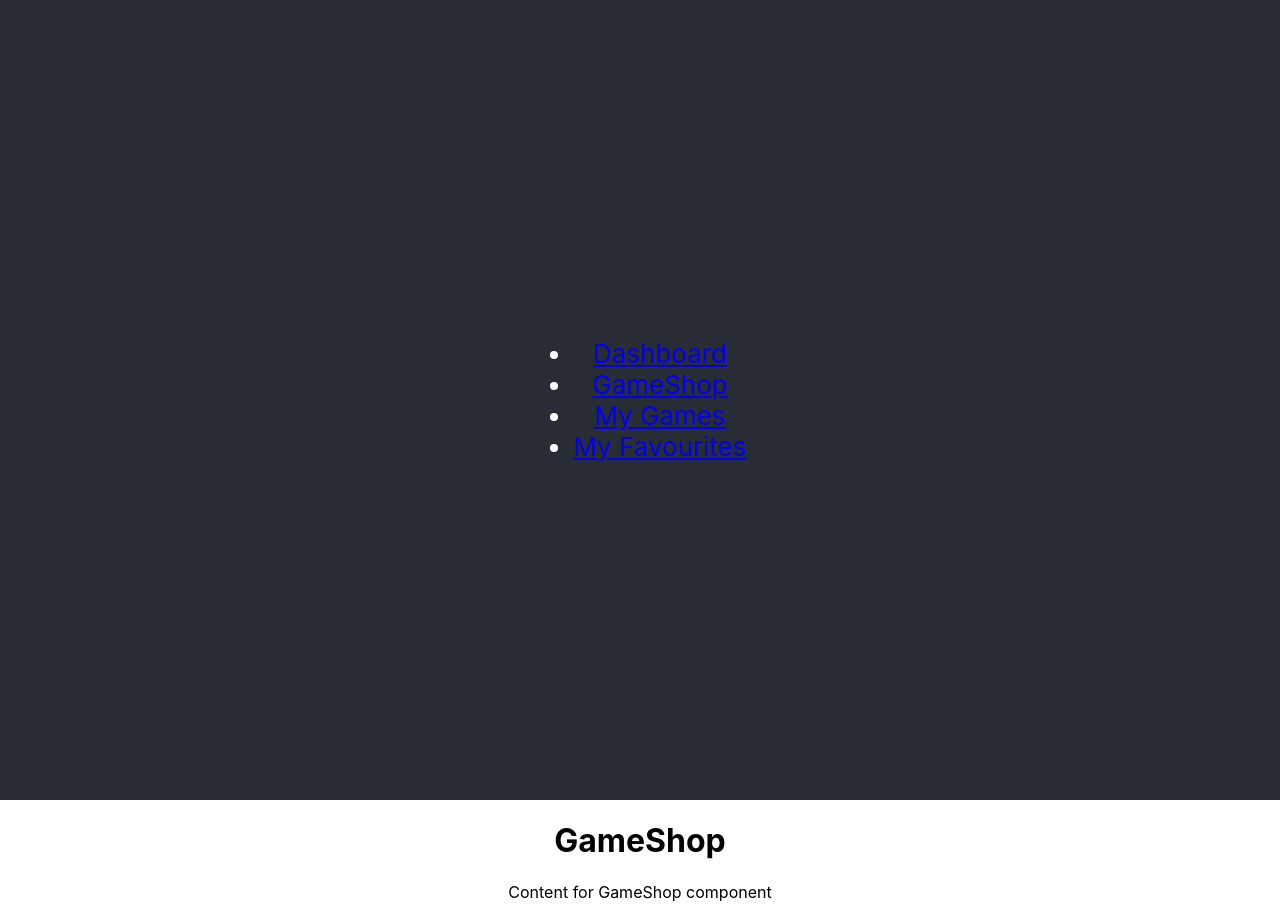
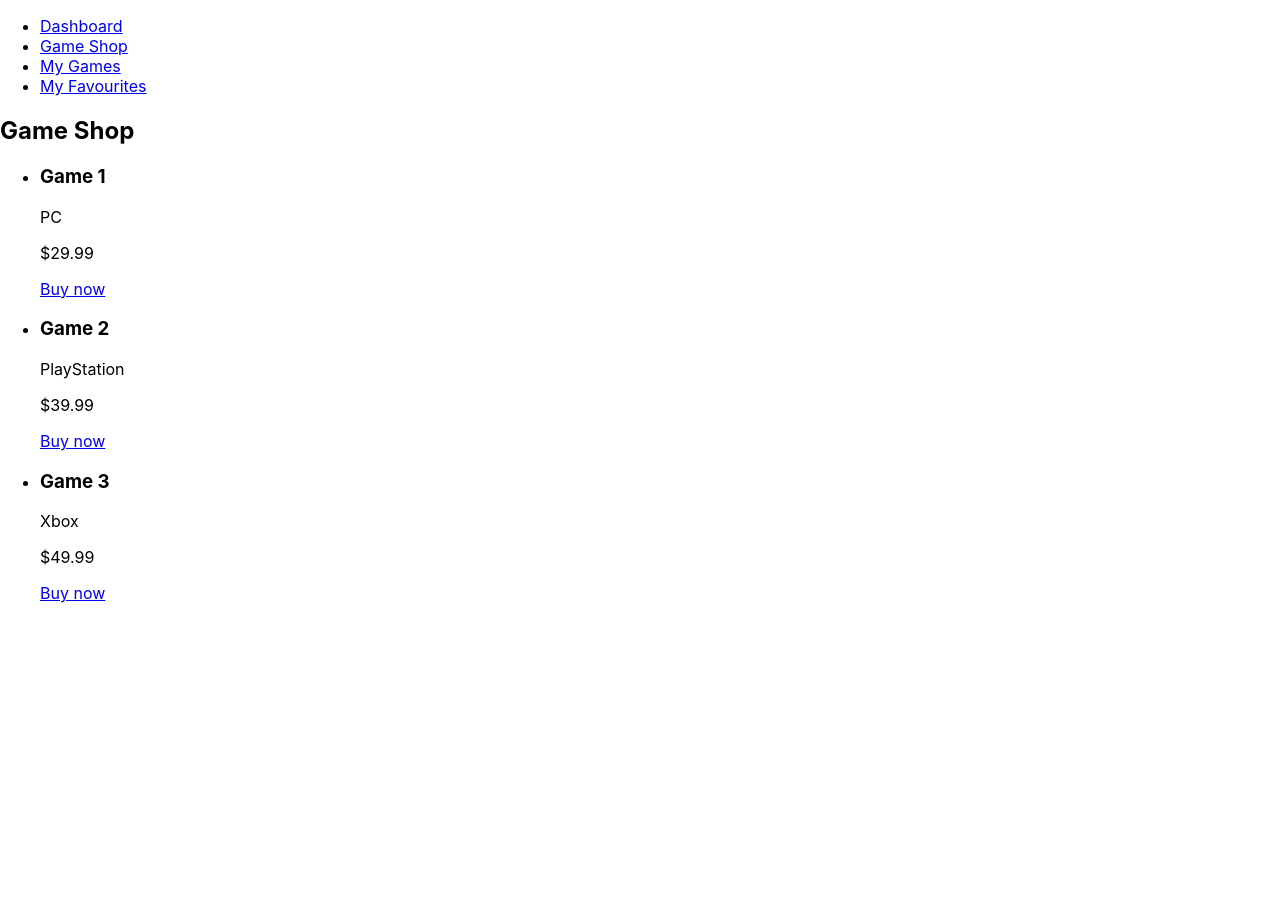
Before and after one commit to HippedFever/eksamensdokument_gruppe2, a React (Create React App) app in the folder spillbibliotek/: page /gameshop in a window 1280 px wide. After the commit the page ends 800 px from the top, so only its background shows below. Built offline with nearby package versions, Linux system fonts and the light colour scheme.

Commit message:
Endret innhold på components

```diff
--- a/spillbibliotek/src/App.js
+++ b/spillbibliotek/src/App.js
@@ -9,28 +9,31 @@ import './App.css';
 function App() {
   return (
     <Router>
-      <div className="App">
-        <nav className="App-header">
+      <div>
+        {/* Menyen */}
+        <nav>
           <ul>
             <li>
               <Link to="/">Dashboard</Link>
             </li>
             <li>
-              <Link to="/gameshop">GameShop</Link>
+              <Link to="/gameshop">Game Shop</Link>
             </li>
             <li>
               <Link to="/mygames">My Games</Link>
             </li>
             <li>
-              <Link to="/favourites">My Favourites</Link>
+              <Link to="/myfavourites">My Favourites</Link>
             </li>
           </ul>
         </nav>
+
+        {/* Routing */}
         <Routes>
           <Route path="/" element={<Dashboard />} />
           <Route path="/gameshop" element={<GameShop />} />
           <Route path="/mygames" element={<MyGames />} />
-          <Route path="/favourites" element={<MyFavourites />} />
+          <Route path="/myfavourites" element={<MyFavourites />} />
         </Routes>
       </div>
     </Router>
--- a/spillbibliotek/src/components/GameShop.js
+++ b/spillbibliotek/src/components/GameShop.js
@@ -1,12 +1,42 @@
-import React from 'react';
+import React from "react";
 
 function GameShop() {
-  return (
-    <div>
-      <h1>GameShop</h1>
-      <p>Content for GameShop component</p>
-    </div>
-  );
+const games = [
+{
+title: "Game 1",
+platform: "PC",
+price: "$29.99",
+purchaseLink: "https://example.com/buy/game1",
+},
+{
+title: "Game 2",
+platform: "PlayStation",
+price: "$39.99",
+purchaseLink: "https://example.com/buy/game2",
+},
+{
+title: "Game 3",
+platform: "Xbox",
+price: "$49.99",
+purchaseLink: "https://example.com/buy/game3",
+},
+];
+
+return (
+<div>
+<h2>Game Shop</h2>
+<ul>
+{games.map((game, index) => (
+<li key={index}>
+<h3>{game.title}</h3>
+<p>{game.platform}</p>
+<p>{game.price}</p>
+<a href={game.purchaseLink}>Buy now</a>
+</li>
+))}
+</ul>
+</div>
+);
 }
 
 export default GameShop;
--- a/spillbibliotek/src/components/MyFavourites.js
+++ b/spillbibliotek/src/components/MyFavourites.js
@@ -1,10 +1,21 @@
-import React from 'react';
+import React from "react";
 
 function MyFavourites() {
+  const favourites = [
+    { title: "Game 1", platform: "PC" },
+    { title: "Game 3", platform: "Xbox" },
+  ];
+
   return (
     <div>
-      <h1>My Favourites</h1>
-      <p>Content for My Favourites component</p>
+      <h2>My Favourites</h2>
+      <ul>
+        {favourites.map((game, index) => (
+          <li key={index}>
+            {game.title} ({game.platform})
+          </li>
+        ))}
+      </ul>
     </div>
   );
 }
--- a/spillbibliotek/src/components/MyGames.js
+++ b/spillbibliotek/src/components/MyGames.js
@@ -1,12 +1,24 @@
-import React from 'react';
+import React from "react";
 
-function GameShop() {
+function MyGames() {
+  const games = [
+    { title: "Game 1", platform: "PC" },
+    { title: "Game 2", platform: "PlayStation" },
+    { title: "Game 3", platform: "Xbox" },
+  ];
+
   return (
     <div>
-      <h1>GameShop</h1>
-      <p>Content for GameShop component</p>
+      <h2>My Games</h2>
+      <ul>
+        {games.map((game, index) => (
+          <li key={index}>
+            {game.title} ({game.platform})
+          </li>
+        ))}
+      </ul>
     </div>
   );
 }
 
-export default GameShop;
+export default MyGames;
```
